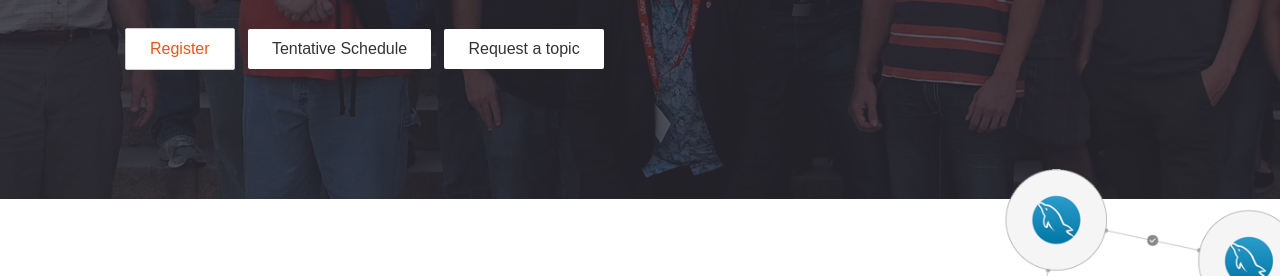
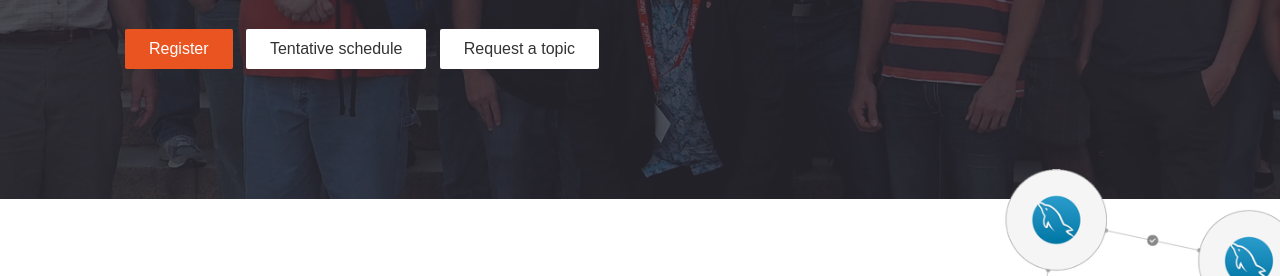
Before and after one commit to juju-solutions/juju-summit, a website: page index.html in a window 1280 px wide. Shown: the part 501-777 px from the top of the page. Drawn offline with Linux system fonts and the light colour scheme; a web font is replaced by a local one.

Commit message:
improved text and header images

```diff
--- a/css/main.css
+++ b/css/main.css
@@ -2540,7 +2540,7 @@ audio:not([controls]) {
   margin-top: 0;
   padding: 200px 20px 0 20px;
   color: white;
-  background: url(../imgs/header-bg.png); }
+  background: url(../imgs/header-bg.crush.png); }
 
 .row {
   padding: 80px 20px; }
--- a/index.html
+++ b/index.html
@@ -65,8 +65,8 @@
                 </div>
                 <div class="eight-col">
                   <h3>Join the experts in charm design, best practice, and real deployment expertise from experienced devops.</h3>
-                  <a href="https://www.eventbrite.co.uk/e/3rd-juju-charmer-summit-pasadena-ca-tickets-25977092182"><button class="button--secondary" type="button" name="button">Register</button></a>&nbsp;&nbsp;
-                  <a href="https://docs.google.com/spreadsheets/d/1czOlxejWRkE5tHnX8c04Xo5ZhxVe5auiDoCBqR4mN90/edit?usp=sharing"><button class="button--primary" type="button" name="button">Tentative Schedule</button></a>&nbsp;&nbsp;
+                  <a href="https://www.eventbrite.co.uk/e/3rd-juju-charmer-summit-pasadena-ca-tickets-25977092182"><button class="" type="button" name="button">Register</button></a>&nbsp;&nbsp;
+                  <a href="https://docs.google.com/spreadsheets/d/1czOlxejWRkE5tHnX8c04Xo5ZhxVe5auiDoCBqR4mN90/edit?usp=sharing"><button class="button--primary" type="button" name="button">Tentative schedule</button></a>&nbsp;&nbsp;
                   <a href="http://goo.gl/forms/MS6Xkdja9hjPDmFE3"><button class="button--primary" type="button" name="button">Request a topic</button></a>&nbsp;&nbsp;
                 </div>
               </div>
```
Also changed, not shown: imgs/header-bg.crush.png (added).
